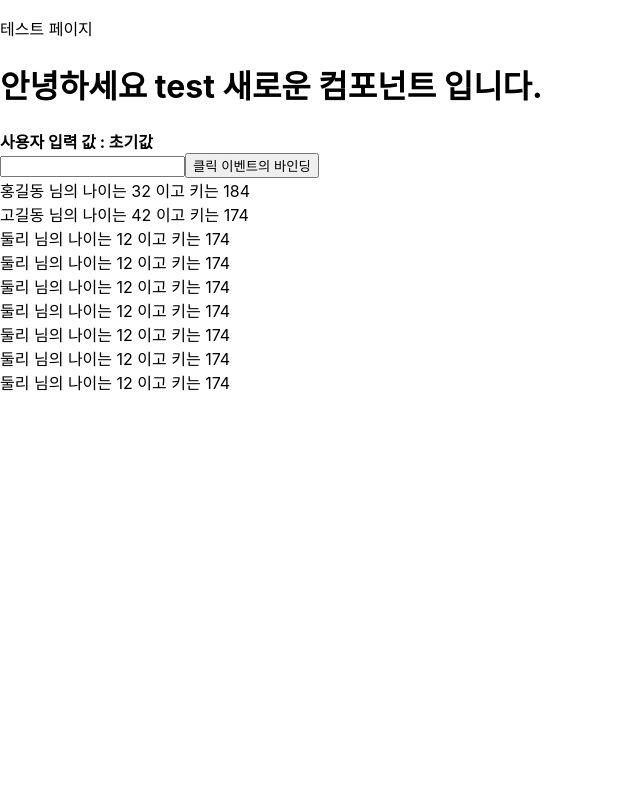
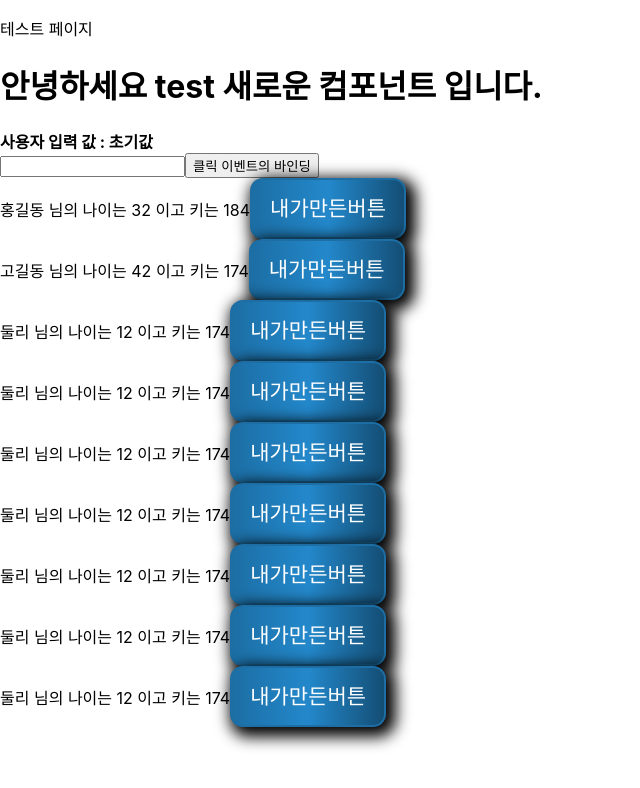
Before and after one commit to skymill2000/insure_fintech_20210726, a React (Create React App) app in the folder insure_react/insure/: page / in a window 1280 px wide. Shown: the top 788 px of the page, without its empty margins (0-640 px from the left). Built offline with nearby package versions, Linux system fonts and the light colour scheme.

Commit message:
스타일드 컴포넌트 추가

```diff
--- a/insure_react/insure/src/components/ListUser.js
+++ b/insure_react/insure/src/components/ListUser.js
@@ -1,9 +1,11 @@
 import React from "react";
+import StyledButton from "./StyledButton";
 
 const ListUser = ({ user }) => {
   return (
     <div>
       {user.name} 님의 나이는 {user.age} 이고 키는 {user.height}
+      <StyledButton></StyledButton>
     </div>
   );
 };
--- /dev/null
+++ b/insure_react/insure/src/components/StyledButton.js
@@ -0,0 +1,25 @@
+import React from "react";
+import styled from "styled-components";
+
+const MyButton = styled.button`
+  color: rgb(255, 255, 255);
+  font-size: 21px;
+  line-height: 21px;
+  padding: 18px;
+  border-radius: 13px;
+  background-image: linear-gradient(
+    to right,
+    rgb(28, 110, 164) 0%,
+    rgb(35, 136, 203) 50%,
+    rgb(20, 78, 117) 100%
+  );
+  box-shadow: rgb(0, 0, 0) 5px 5px 15px 5px;
+  border: 2px solid rgb(28, 110, 164);
+  display: inline-block;
+`;
+
+const StyledButton = () => {
+  return <MyButton>내가만든버튼</MyButton>;
+};
+
+export default StyledButton;
--- a/insure_react/insure/src/pages/ListPage.js
+++ b/insure_react/insure/src/pages/ListPage.js
@@ -1,5 +1,6 @@
 import React, { useState } from "react";
 import ListUser from "../components/ListUser";
+var QRCode = require("qrcode.react");
 
 const ListPage = () => {
   const [array, setarray] = useState([
```
